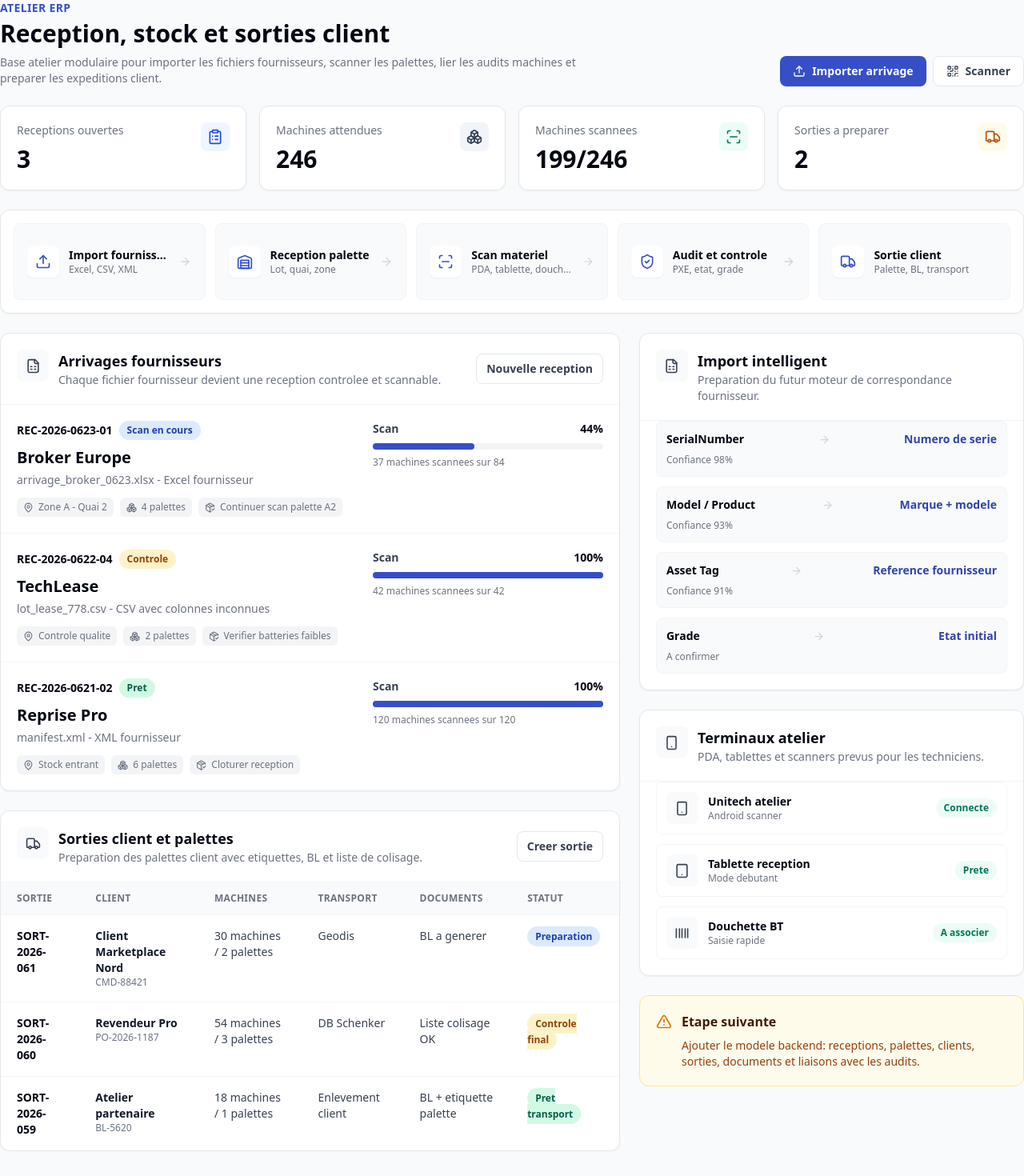
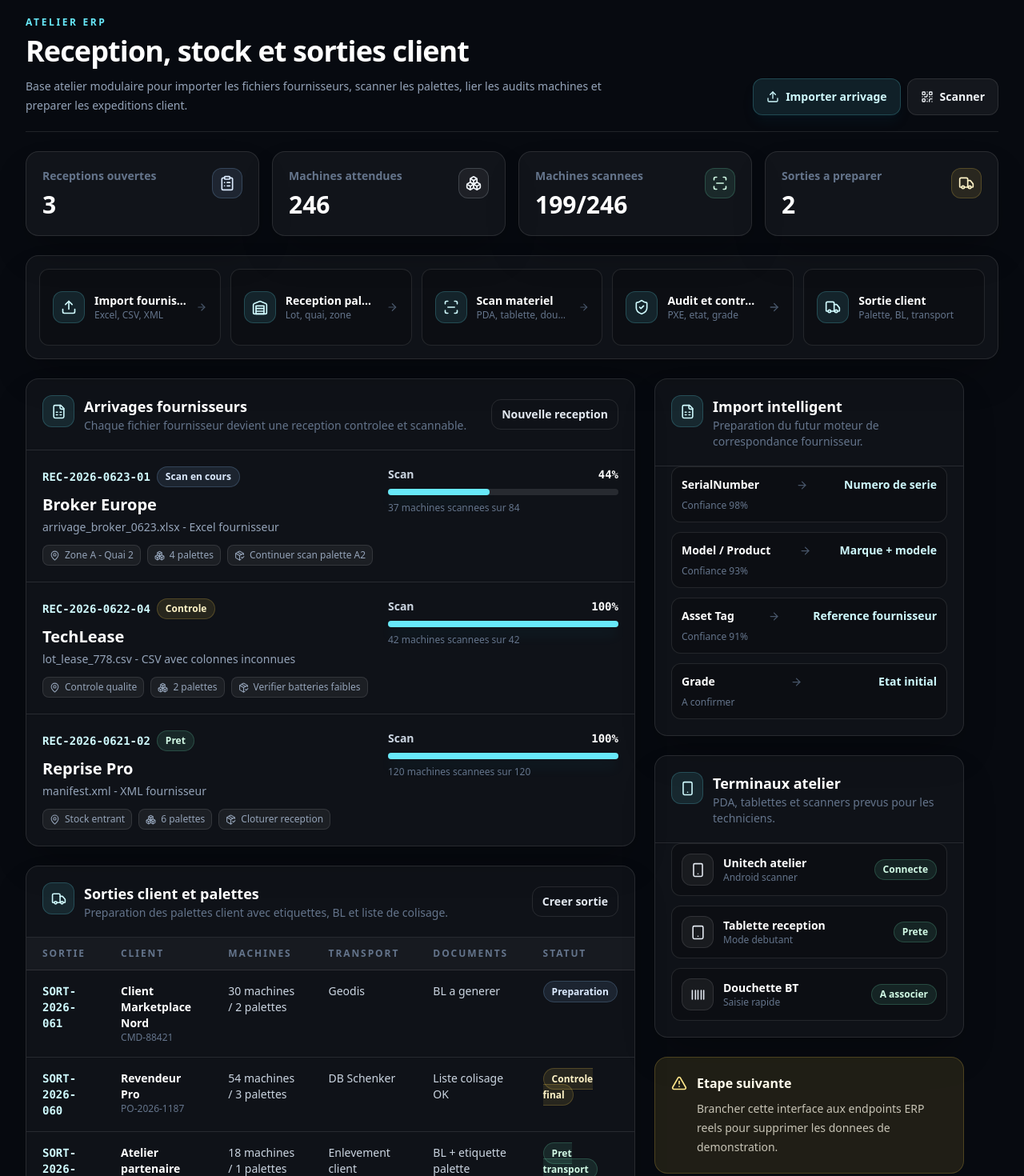
Before and after one commit to saisai591/atelier-forge, a React (Vite) app in the folder saas/frontend/: page /erp in a window 1280 px wide. Shown: the top 1470 px of the page at 80% size. Before the commit the page ends 1439 px from the top, so only its background shows below. Built offline with nearby package versions, Linux system fonts and the light colour scheme.

Commit message:
Align Atelier ERP with Deploy Forge theme

```diff
--- a/saas/frontend/src/pages/Erp.tsx
+++ b/saas/frontend/src/pages/Erp.tsx
@@ -16,6 +16,7 @@ import {
   Upload,
   Warehouse,
 } from 'lucide-react'
+import type { ReactNode } from 'react'
 
 type ReceptionStatus = 'import' | 'reception' | 'scan' | 'controle' | 'pret'
 type ShipmentStatus = 'preparation' | 'controle' | 'pret_transport'
@@ -146,11 +147,11 @@ const receptionStatusLabel: Record<ReceptionStatus, string> = {
 }
 
 const receptionStatusStyle: Record<ReceptionStatus, string> = {
-  import: 'bg-slate-100 text-slate-700',
-  reception: 'bg-cyan-100 text-cyan-800',
-  scan: 'bg-blue-100 text-blue-800',
-  controle: 'bg-amber-100 text-amber-800',
-  pret: 'bg-emerald-100 text-emerald-800',
+  import: 'border-slate-300/20 bg-slate-300/10 text-slate-200',
+  reception: 'border-cyan-300/20 bg-cyan-300/10 text-cyan-100',
+  scan: 'border-blue-300/20 bg-blue-300/10 text-blue-100',
+  controle: 'border-amber-300/20 bg-amber-300/10 text-amber-100',
+  pret: 'border-emerald-300/20 bg-emerald-300/10 text-emerald-100',
 }
 
 const shipmentStatusLabel: Record<ShipmentStatus, string> = {
@@ -160,9 +161,9 @@ const shipmentStatusLabel: Record<ShipmentStatus, string> = {
 }
 
 const shipmentStatusStyle: Record<ShipmentStatus, string> = {
-  preparation: 'bg-blue-100 text-blue-800',
-  controle: 'bg-amber-100 text-amber-800',
-  pret_transport: 'bg-emerald-100 text-emerald-800',
+  preparation: 'border-blue-300/20 bg-blue-300/10 text-blue-100',
+  controle: 'border-amber-300/20 bg-amber-300/10 text-amber-100',
+  pret_transport: 'border-emerald-300/20 bg-emerald-300/10 text-emerald-100',
 }
 
 export default function Erp() {
@@ -171,22 +172,25 @@ export default function Erp() {
   const openShipments = shipments.filter((item) => item.status !== 'pret_transport').length
 
   return (
-    <div className="space-y-6">
-      <header className="flex flex-col gap-4 lg:flex-row lg:items-end lg:justify-between">
+    <main className="min-h-screen bg-[#070a10] text-slate-100">
+      <div className="mx-auto max-w-7xl space-y-6 px-4 py-5 sm:px-6 lg:px-8">
+        <header className="flex flex-col gap-4 border-b border-white/10 pb-5 lg:flex-row lg:items-end lg:justify-between">
           <div>
-          <p className="text-sm font-semibold uppercase tracking-wide text-forge-600">Atelier ERP</p>
-          <h1 className="mt-1 text-3xl font-bold text-gray-950">Reception, stock et sorties client</h1>
-          <p className="mt-2 max-w-3xl text-sm text-gray-500">
+            <p className="text-xs font-black uppercase tracking-[0.22em] text-cyan-300">Atelier ERP</p>
+            <h1 className="mt-2 text-3xl font-black tracking-tight text-white sm:text-4xl">
+              Reception, stock et sorties client
+            </h1>
+            <p className="mt-3 max-w-3xl text-sm leading-6 text-slate-400">
               Base atelier modulaire pour importer les fichiers fournisseurs, scanner les palettes, lier les audits
               machines et preparer les expeditions client.
             </p>
           </div>
           <div className="flex flex-wrap gap-2">
-          <button className="inline-flex items-center gap-2 rounded-lg bg-forge-600 px-4 py-2 text-sm font-semibold text-white shadow-sm hover:bg-forge-700">
+            <button className="inline-flex items-center gap-2 rounded-xl border border-cyan-300/20 bg-cyan-300/10 px-4 py-3 text-sm font-bold text-cyan-100 shadow-lg shadow-cyan-950/20 transition hover:bg-cyan-300/15">
               <Upload size={16} />
               Importer arrivage
             </button>
-          <button className="inline-flex items-center gap-2 rounded-lg border border-gray-200 bg-white px-4 py-2 text-sm font-semibold text-gray-700 hover:bg-gray-50">
+            <button className="inline-flex items-center gap-2 rounded-xl border border-white/10 bg-white/[0.055] px-4 py-3 text-sm font-bold text-slate-100 transition hover:bg-white/[0.08]">
               <QrCode size={16} />
               Scanner
             </button>
@@ -200,18 +204,21 @@ export default function Erp() {
           <MetricCard label="Sorties a preparer" value={openShipments.toString()} icon={Truck} tone="amber" />
         </section>
 
-      <section className="rounded-xl border border-gray-200 bg-white p-4 shadow-sm">
+        <section className="rounded-2xl border border-white/10 bg-white/[0.035] p-4 shadow-2xl shadow-black/30">
           <div className="grid gap-3 lg:grid-cols-5">
             {workflow.map((step, index) => (
-            <div key={step.label} className="flex min-h-24 items-center gap-3 rounded-lg border border-gray-100 bg-gray-50 px-4">
-              <div className="flex h-10 w-10 shrink-0 items-center justify-center rounded-lg bg-white text-forge-600 shadow-sm">
+              <div
+                key={step.label}
+                className="flex min-h-24 items-center gap-3 rounded-xl border border-white/10 bg-black/20 px-4"
+              >
+                <div className="grid h-10 w-10 shrink-0 place-items-center rounded-xl border border-cyan-300/20 bg-cyan-300/10 text-cyan-100">
                   <step.icon size={20} />
                 </div>
                 <div className="min-w-0">
-                <p className="truncate text-sm font-bold text-gray-950">{step.label}</p>
-                <p className="truncate text-xs text-gray-500">{step.detail}</p>
+                  <p className="truncate text-sm font-black text-white">{step.label}</p>
+                  <p className="truncate text-xs text-slate-500">{step.detail}</p>
                 </div>
-              {index < workflow.length - 1 && <ArrowRight className="ml-auto hidden text-gray-300 xl:block" size={16} />}
+                {index < workflow.length - 1 && <ArrowRight className="ml-auto hidden text-slate-600 xl:block" size={16} />}
               </div>
             ))}
           </div>
@@ -219,27 +226,27 @@ export default function Erp() {
 
         <section className="grid gap-6 xl:grid-cols-[1.45fr_0.9fr]">
           <div className="space-y-6">
-          <div className="rounded-xl border border-gray-200 bg-white shadow-sm">
+            <Panel>
               <ModuleHeader
                 title="Arrivages fournisseurs"
                 subtitle="Chaque fichier fournisseur devient une reception controlee et scannable."
                 action="Nouvelle reception"
                 icon={FileSpreadsheet}
               />
-            <div className="divide-y divide-gray-100">
+              <div className="divide-y divide-white/10">
                 {receptions.map((item) => (
                   <article key={item.id} className="p-5">
                     <div className="flex flex-col gap-4 lg:flex-row lg:items-start lg:justify-between">
                       <div className="min-w-0">
                         <div className="flex flex-wrap items-center gap-2">
-                        <span className="text-sm font-bold text-gray-950">{item.id}</span>
+                          <span className="font-mono text-sm font-bold text-cyan-100">{item.id}</span>
                           <StatusBadge label={receptionStatusLabel[item.status]} className={receptionStatusStyle[item.status]} />
                         </div>
-                      <h3 className="mt-2 truncate text-xl font-bold text-gray-950">{item.supplier}</h3>
-                      <p className="mt-1 text-sm text-gray-500">
+                        <h3 className="mt-2 truncate text-xl font-black text-white">{item.supplier}</h3>
+                        <p className="mt-1 text-sm text-slate-400">
                           {item.file} - {item.format}
                         </p>
-                      <div className="mt-3 flex flex-wrap gap-2 text-xs text-gray-500">
+                        <div className="mt-3 flex flex-wrap gap-2 text-xs text-slate-400">
                           <InfoPill icon={MapPin} label={item.location} />
                           <InfoPill icon={Boxes} label={`${item.pallets} palettes`} />
                           <InfoPill icon={PackageCheck} label={item.nextAction} />
@@ -250,9 +257,9 @@ export default function Erp() {
                   </article>
                 ))}
               </div>
-          </div>
+            </Panel>
 
-          <div className="rounded-xl border border-gray-200 bg-white shadow-sm">
+            <Panel>
               <ModuleHeader
                 title="Sorties client et palettes"
                 subtitle="Preparation des palettes client avec etiquettes, BL et liste de colisage."
@@ -261,7 +268,7 @@ export default function Erp() {
               />
               <div className="overflow-x-auto">
                 <table className="w-full min-w-[760px] text-left text-sm">
-                <thead className="border-b border-gray-100 bg-gray-50 text-xs uppercase tracking-wide text-gray-500">
+                  <thead className="border-b border-white/10 bg-white/[0.035] text-xs uppercase tracking-[0.16em] text-slate-500">
                     <tr>
                       <th className="px-5 py-3">Sortie</th>
                       <th className="px-5 py-3">Client</th>
@@ -271,19 +278,19 @@ export default function Erp() {
                       <th className="px-5 py-3">Statut</th>
                     </tr>
                   </thead>
-                <tbody className="divide-y divide-gray-100">
+                  <tbody className="divide-y divide-white/10">
                     {shipments.map((item) => (
-                    <tr key={item.id} className="align-top">
-                      <td className="px-5 py-4 font-semibold text-gray-950">{item.id}</td>
+                      <tr key={item.id} className="align-top transition hover:bg-white/[0.035]">
+                        <td className="px-5 py-4 font-mono font-bold text-cyan-100">{item.id}</td>
                         <td className="px-5 py-4">
-                        <div className="font-semibold text-gray-900">{item.client}</div>
-                        <div className="text-xs text-gray-500">{item.reference}</div>
+                          <div className="font-bold text-white">{item.client}</div>
+                          <div className="text-xs text-slate-500">{item.reference}</div>
                         </td>
-                      <td className="px-5 py-4 text-gray-700">
+                        <td className="px-5 py-4 text-slate-300">
                           {item.machines} machines / {item.pallets} palettes
                         </td>
-                      <td className="px-5 py-4 text-gray-700">{item.carrier}</td>
-                      <td className="px-5 py-4 text-gray-700">{item.documents}</td>
+                        <td className="px-5 py-4 text-slate-300">{item.carrier}</td>
+                        <td className="px-5 py-4 text-slate-300">{item.documents}</td>
                         <td className="px-5 py-4">
                           <StatusBadge label={shipmentStatusLabel[item.status]} className={shipmentStatusStyle[item.status]} />
                         </td>
@@ -292,11 +299,11 @@ export default function Erp() {
                   </tbody>
                 </table>
               </div>
-          </div>
+            </Panel>
           </div>
 
           <aside className="space-y-6">
-          <div className="rounded-xl border border-gray-200 bg-white shadow-sm">
+            <Panel>
               <ModuleHeader
                 title="Import intelligent"
                 subtitle="Preparation du futur moteur de correspondance fournisseur."
@@ -304,45 +311,45 @@ export default function Erp() {
               />
               <div className="space-y-3 p-5 pt-0">
                 {fieldMapping.map(([source, target, confidence]) => (
-                <div key={source} className="rounded-lg border border-gray-100 bg-gray-50 p-3">
+                  <div key={source} className="rounded-xl border border-white/10 bg-black/20 p-3">
                     <div className="flex items-center justify-between gap-3">
-                    <span className="truncate text-sm font-semibold text-gray-950">{source}</span>
-                    <ArrowRight className="shrink-0 text-gray-300" size={15} />
-                    <span className="truncate text-sm font-semibold text-forge-700">{target}</span>
+                      <span className="truncate text-sm font-bold text-white">{source}</span>
+                      <ArrowRight className="shrink-0 text-slate-600" size={15} />
+                      <span className="truncate text-sm font-bold text-cyan-100">{target}</span>
                     </div>
-                  <p className="mt-2 text-xs text-gray-500">{confidence}</p>
+                    <p className="mt-2 text-xs text-slate-500">{confidence}</p>
                   </div>
                 ))}
               </div>
-          </div>
+            </Panel>
 
-          <div className="rounded-xl border border-gray-200 bg-white shadow-sm">
+            <Panel>
               <ModuleHeader title="Terminaux atelier" subtitle="PDA, tablettes et scanners prevus pour les techniciens." icon={Smartphone} />
               <div className="space-y-3 p-5 pt-0">
                 {terminals.map((terminal) => (
-                <div key={terminal.name} className="flex items-center gap-3 rounded-lg border border-gray-100 p-3">
-                  <div className="flex h-10 w-10 items-center justify-center rounded-lg bg-gray-50 text-gray-700">
+                  <div key={terminal.name} className="flex items-center gap-3 rounded-xl border border-white/10 bg-black/20 p-3">
+                    <div className="grid h-10 w-10 place-items-center rounded-xl border border-white/10 bg-white/[0.055] text-slate-200">
                       <terminal.icon size={19} />
                     </div>
                     <div className="min-w-0 flex-1">
-                    <p className="truncate text-sm font-bold text-gray-950">{terminal.name}</p>
-                    <p className="truncate text-xs text-gray-500">{terminal.type}</p>
+                      <p className="truncate text-sm font-black text-white">{terminal.name}</p>
+                      <p className="truncate text-xs text-slate-500">{terminal.type}</p>
                     </div>
-                  <span className="rounded-full bg-emerald-50 px-2.5 py-1 text-xs font-semibold text-emerald-700">
+                    <span className="rounded-full border border-emerald-300/20 bg-emerald-300/10 px-2.5 py-1 text-xs font-bold text-emerald-100">
                       {terminal.state}
                     </span>
                   </div>
                 ))}
               </div>
-          </div>
+            </Panel>
 
-          <div className="rounded-xl border border-amber-200 bg-amber-50 p-5">
+            <div className="rounded-2xl border border-amber-300/20 bg-amber-300/10 p-5">
               <div className="flex gap-3">
-              <AlertTriangle className="mt-0.5 shrink-0 text-amber-600" size={20} />
+                <AlertTriangle className="mt-0.5 shrink-0 text-amber-200" size={20} />
                 <div>
-                <h2 className="font-semibold text-amber-950">Etape suivante</h2>
-                <p className="mt-2 text-sm text-amber-800">
-                  Ajouter le modele backend: receptions, palettes, clients, sorties, documents et liaisons avec les audits.
+                  <h2 className="font-black text-amber-50">Etape suivante</h2>
+                  <p className="mt-2 text-sm leading-6 text-amber-50/75">
+                    Brancher cette interface aux endpoints ERP reels pour supprimer les donnees de demonstration.
                   </p>
                 </div>
               </div>
@@ -350,6 +357,7 @@ export default function Erp() {
           </aside>
         </section>
       </div>
+    </main>
   )
 }
 
@@ -365,25 +373,29 @@ function MetricCard({
   tone: 'blue' | 'slate' | 'emerald' | 'amber'
 }) {
   const tones = {
-    blue: 'bg-blue-50 text-blue-700',
-    slate: 'bg-slate-100 text-slate-700',
-    emerald: 'bg-emerald-50 text-emerald-700',
-    amber: 'bg-amber-50 text-amber-700',
+    blue: 'border-blue-300/20 bg-blue-300/10 text-blue-100',
+    slate: 'border-slate-300/20 bg-white/[0.055] text-slate-100',
+    emerald: 'border-emerald-300/20 bg-emerald-300/10 text-emerald-100',
+    amber: 'border-amber-300/20 bg-amber-300/10 text-amber-100',
   }
 
   return (
-    <div className="rounded-xl border border-gray-200 bg-white p-5 shadow-sm">
+    <div className="rounded-2xl border border-white/10 bg-white/[0.045] p-5 shadow-2xl shadow-black/30">
       <div className="flex items-start justify-between">
         <div>
-          <p className="text-sm font-medium text-gray-500">{label}</p>
-          <p className="mt-2 text-3xl font-bold text-gray-950">{value}</p>
+          <p className="text-sm font-semibold text-slate-500">{label}</p>
+          <p className="mt-2 text-3xl font-black text-white">{value}</p>
         </div>
-        <div className={`rounded-lg p-2 ${tones[tone]}`}>
+        <div className={`rounded-xl border p-2 ${tones[tone]}`}>
           <Icon size={20} />
         </div>
       </div>
     </div>
   )
+}
+
+function Panel({ children }: { children: ReactNode }) {
+  return <div className="overflow-hidden rounded-2xl border border-white/10 bg-white/[0.035] shadow-2xl shadow-black/30">{children}</div>
 }
 
 function ModuleHeader({
@@ -398,18 +410,18 @@ function ModuleHeader({
   icon: typeof ClipboardList
 }) {
   return (
-    <div className="flex flex-col gap-3 border-b border-gray-100 p-5 sm:flex-row sm:items-center sm:justify-between">
+    <div className="flex flex-col gap-3 border-b border-white/10 p-5 sm:flex-row sm:items-center sm:justify-between">
       <div className="flex items-start gap-3">
-        <div className="flex h-10 w-10 shrink-0 items-center justify-center rounded-lg bg-gray-50 text-gray-700">
+        <div className="grid h-10 w-10 shrink-0 place-items-center rounded-xl border border-cyan-300/20 bg-cyan-300/10 text-cyan-100">
           <Icon size={19} />
         </div>
         <div>
-          <h2 className="text-lg font-semibold text-gray-950">{title}</h2>
-          <p className="text-sm text-gray-500">{subtitle}</p>
+          <h2 className="text-lg font-black text-white">{title}</h2>
+          <p className="text-sm text-slate-500">{subtitle}</p>
         </div>
       </div>
       {action && (
-        <button className="inline-flex items-center justify-center gap-2 rounded-lg border border-gray-200 px-3 py-2 text-sm font-semibold text-gray-700 hover:bg-gray-50">
+        <button className="inline-flex items-center justify-center gap-2 rounded-xl border border-white/10 px-3 py-2 text-sm font-bold text-slate-200 transition hover:bg-white/[0.07]">
           {action}
         </button>
       )}
@@ -423,13 +435,13 @@ function ProgressBlock({ current, total }: { current: number; total: number }) {
   return (
     <div className="w-full shrink-0 lg:w-72">
       <div className="flex items-center justify-between text-sm">
-        <span className="font-semibold text-gray-700">Scan</span>
-        <span className="font-bold text-gray-950">{percent}%</span>
+        <span className="font-bold text-slate-300">Scan</span>
+        <span className="font-mono font-black text-white">{percent}%</span>
       </div>
-      <div className="mt-2 h-2 rounded-full bg-gray-100">
-        <div className="h-full rounded-full bg-forge-600" style={{ width: `${percent}%` }} />
+      <div className="mt-2 h-2 rounded-full bg-white/10">
+        <div className="h-full rounded-full bg-cyan-300 shadow-lg shadow-cyan-500/30" style={{ width: `${percent}%` }} />
       </div>
-      <p className="mt-2 text-xs text-gray-500">
+      <p className="mt-2 text-xs text-slate-500">
         {current} machines scannees sur {total}
       </p>
     </div>
@@ -437,12 +449,12 @@ function ProgressBlock({ current, total }: { current: number; total: number }) {
 }
 
 function StatusBadge({ label, className }: { label: string; className: string }) {
-  return <span className={`rounded-full px-2.5 py-1 text-xs font-semibold ${className}`}>{label}</span>
+  return <span className={`rounded-full border px-2.5 py-1 text-xs font-bold ${className}`}>{label}</span>
 }
 
 function InfoPill({ icon: Icon, label }: { icon: typeof MapPin; label: string }) {
   return (
-    <span className="inline-flex items-center gap-1.5 rounded-md bg-gray-100 px-2 py-1">
+    <span className="inline-flex items-center gap-1.5 rounded-lg border border-white/10 bg-white/[0.055] px-2 py-1">
       <Icon size={13} />
       {label}
     </span>
```
Lines whose indentation alone changed are shown as unchanged.
